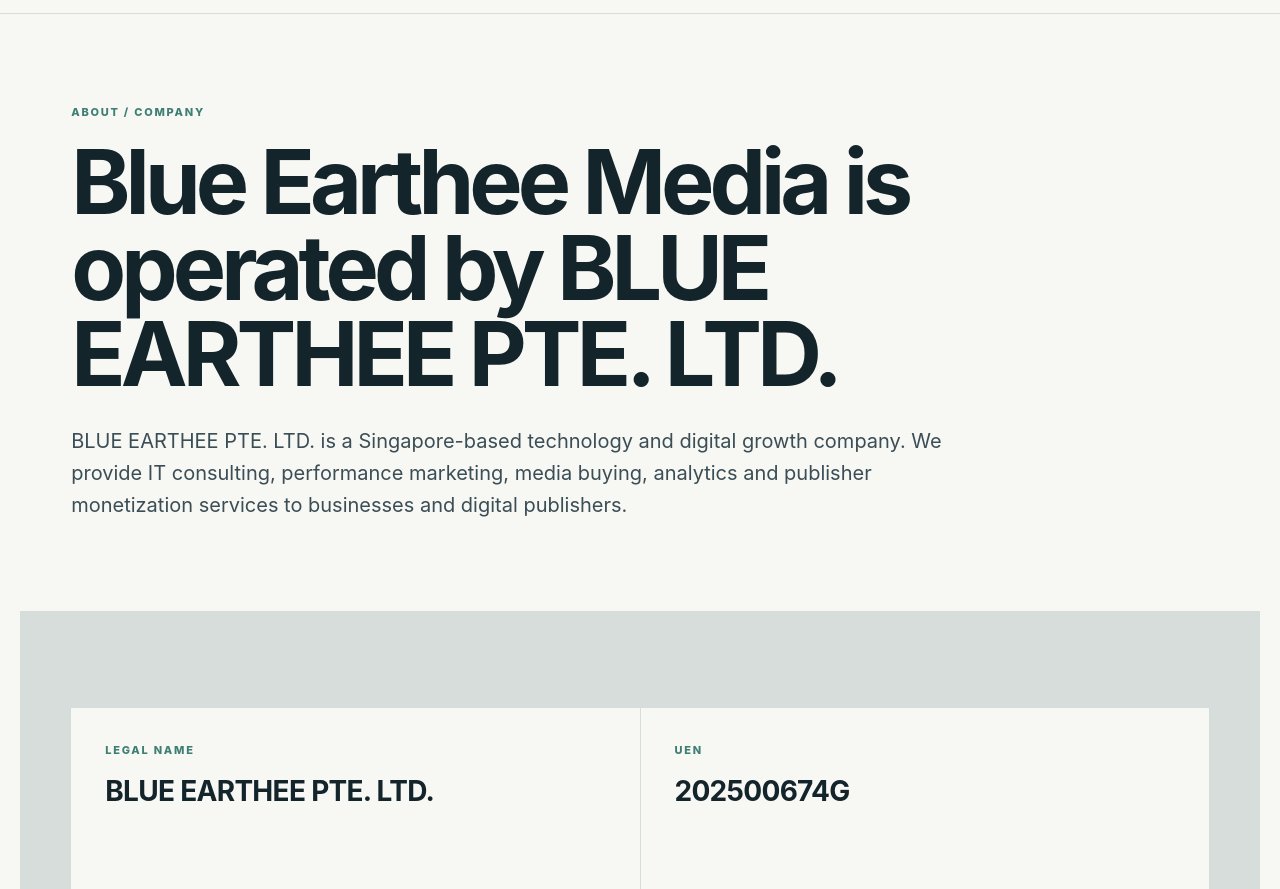
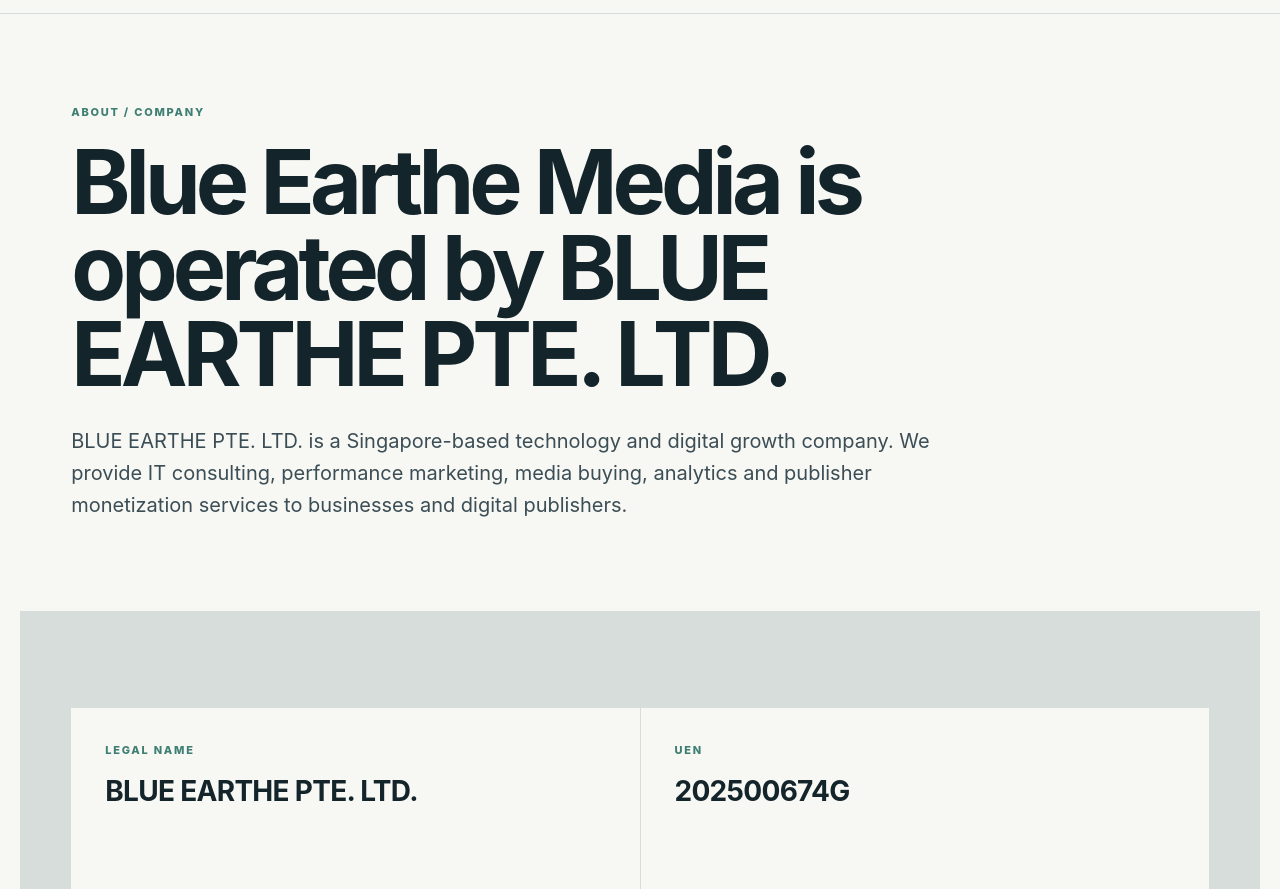
Before and after one commit to adeshsarwan/blueearthemedia, a website: page about.html in a window 1280 px wide. Shown: the part 63-952 px from the top of the page. Drawn offline with Linux system fonts and the light colour scheme.

Commit message:
Correct Blue Earthe spelling

```diff
--- a/about.html
+++ b/about.html
@@ -2,17 +2,17 @@
 <html lang="en">
 <head>
 <meta charset="utf-8"><meta name="viewport" content="width=device-width,initial-scale=1">
-<title>About BLUE EARTHEE PTE. LTD. | Blue Earthee Media</title>
-<meta name="description" content="BLUE EARTHEE PTE. LTD. is a Singapore private company limited by shares providing IT consulting, digital growth, media buying, analytics and publisher monetization services.">
-<link rel="canonical" href="https://blueearthe.media/about.html"><meta property="og:type" content="website"><meta property="og:title" content="About BLUE EARTHEE PTE. LTD."><meta property="og:description" content="Corporate identity and business information for the company operating Blue Earthee Media."><meta property="og:url" content="https://blueearthe.media/about.html">
+<title>About BLUE EARTHE PTE. LTD. | Blue Earthe Media</title>
+<meta name="description" content="BLUE EARTHE PTE. LTD. is a Singapore private company limited by shares providing IT consulting, digital growth, media buying, analytics and publisher monetization services.">
+<link rel="canonical" href="https://blueearthe.media/about.html"><meta property="og:type" content="website"><meta property="og:title" content="About BLUE EARTHE PTE. LTD."><meta property="og:description" content="Corporate identity and business information for the company operating Blue Earthe Media."><meta property="og:url" content="https://blueearthe.media/about.html">
 <link rel="icon" href="/favicon.svg" type="image/svg+xml"><link rel="stylesheet" href="/styles.css">
 </head>
 <body>
 <header class="site-header"><a class="brand" href="/"><span class="brand-mark">BE</span><span><strong>BLUE EARTHE</strong><small>MEDIA</small></span></a><nav><a href="/services.html">Services</a><a class="active" href="/about.html">About</a><a href="https://publishing.blueearthe.media/">Publishing</a><a href="/contact.html">Contact</a></nav><a class="button small" href="/contact.html">Contact us</a></header>
 <main>
-<section class="page-hero"><p class="eyebrow">ABOUT / COMPANY</p><h1>Blue Earthee Media is operated by BLUE EARTHEE PTE. LTD.</h1><p class="lead">BLUE EARTHEE PTE. LTD. is a Singapore-based technology and digital growth company. We provide IT consulting, performance marketing, media buying, analytics and publisher monetization services to businesses and digital publishers.</p></section>
+<section class="page-hero"><p class="eyebrow">ABOUT / COMPANY</p><h1>Blue Earthe Media is operated by BLUE EARTHE PTE. LTD.</h1><p class="lead">BLUE EARTHE PTE. LTD. is a Singapore-based technology and digital growth company. We provide IT consulting, performance marketing, media buying, analytics and publisher monetization services to businesses and digital publishers.</p></section>
 <section class="section company-grid">
-<article><p class="eyebrow">LEGAL NAME</p><h2>BLUE EARTHEE PTE. LTD.</h2></article>
+<article><p class="eyebrow">LEGAL NAME</p><h2>BLUE EARTHE PTE. LTD.</h2></article>
 <article><p class="eyebrow">UEN</p><h2>202500674G</h2></article>
 <article><p class="eyebrow">COMPANY TYPE</p><h2>PRIVATE COMPANY LIMITED BY SHARES</h2></article>
 <article><p class="eyebrow">COUNTRY</p><h2>Singapore</h2></article>
@@ -25,9 +25,9 @@
 </section>
 <section class="section split">
 <div><p class="eyebrow">BRANDS &amp; BUSINESS UNITS</p><h2>One legal company, clear operating names.</h2></div>
-<div><p><strong>Blue Earthee Media</strong> is the website-facing brand operated by BLUE EARTHEE PTE. LTD.</p><p><strong>Blue Earthee Publishing</strong> is the publisher monetization business of BLUE EARTHEE PTE. LTD. It is not presented on this website as a separate legal company.</p></div>
+<div><p><strong>Blue Earthe Media</strong> is the website-facing brand operated by BLUE EARTHE PTE. LTD.</p><p><strong>Blue Earthe Publishing</strong> is the publisher monetization business of BLUE EARTHE PTE. LTD. It is not presented on this website as a separate legal company.</p></div>
 </section>
-<section class="section contact-band"><div><p class="eyebrow">CONTACT</p><h2>Business enquiries</h2><p>For company, service or commercial enquiries, contact BLUE EARTHEE PTE. LTD. through Blue Earthee Media.</p></div><div><a class="email-link" href="mailto:contact@blueearthe.media">contact@blueearthe.media</a></div></section>
+<section class="section contact-band"><div><p class="eyebrow">CONTACT</p><h2>Business enquiries</h2><p>For company, service or commercial enquiries, contact BLUE EARTHE PTE. LTD. through Blue Earthe Media.</p></div><div><a class="email-link" href="mailto:contact@blueearthe.media">contact@blueearthe.media</a></div></section>
 </main>
-<footer class="site-footer"><div><a class="brand inverted" href="/"><span class="brand-mark">BE</span><span><strong>BLUE EARTHE</strong><small>MEDIA</small></span></a><p>Blue Earthee Media is operated by <strong>BLUE EARTHEE PTE. LTD.</strong></p></div><div><strong>BLUE EARTHEE PTE. LTD.</strong><br>UEN: 202500674G<br>32 PEKIN STREET, #05-01, SINGAPORE 048762</div><div>Technology Consulting · Digital Marketing · Media Buying · Analytics · Publisher Monetization</div><div class="footer-links"><a href="/about.html">About</a><a href="/services.html">Services</a><a href="/contact.html">Contact</a><a href="/privacy.html">Privacy Policy</a><a href="/terms.html">Terms of Service</a></div></footer>
+<footer class="site-footer"><div><a class="brand inverted" href="/"><span class="brand-mark">BE</span><span><strong>BLUE EARTHE</strong><small>MEDIA</small></span></a><p>Blue Earthe Media is operated by <strong>BLUE EARTHE PTE. LTD.</strong></p></div><div><strong>BLUE EARTHE PTE. LTD.</strong><br>UEN: 202500674G<br>32 PEKIN STREET, #05-01, SINGAPORE 048762</div><div>Technology Consulting · Digital Marketing · Media Buying · Analytics · Publisher Monetization</div><div class="footer-links"><a href="/about.html">About</a><a href="/services.html">Services</a><a href="/contact.html">Contact</a><a href="/privacy.html">Privacy Policy</a><a href="/terms.html">Terms of Service</a></div></footer>
 </body></html>
```
